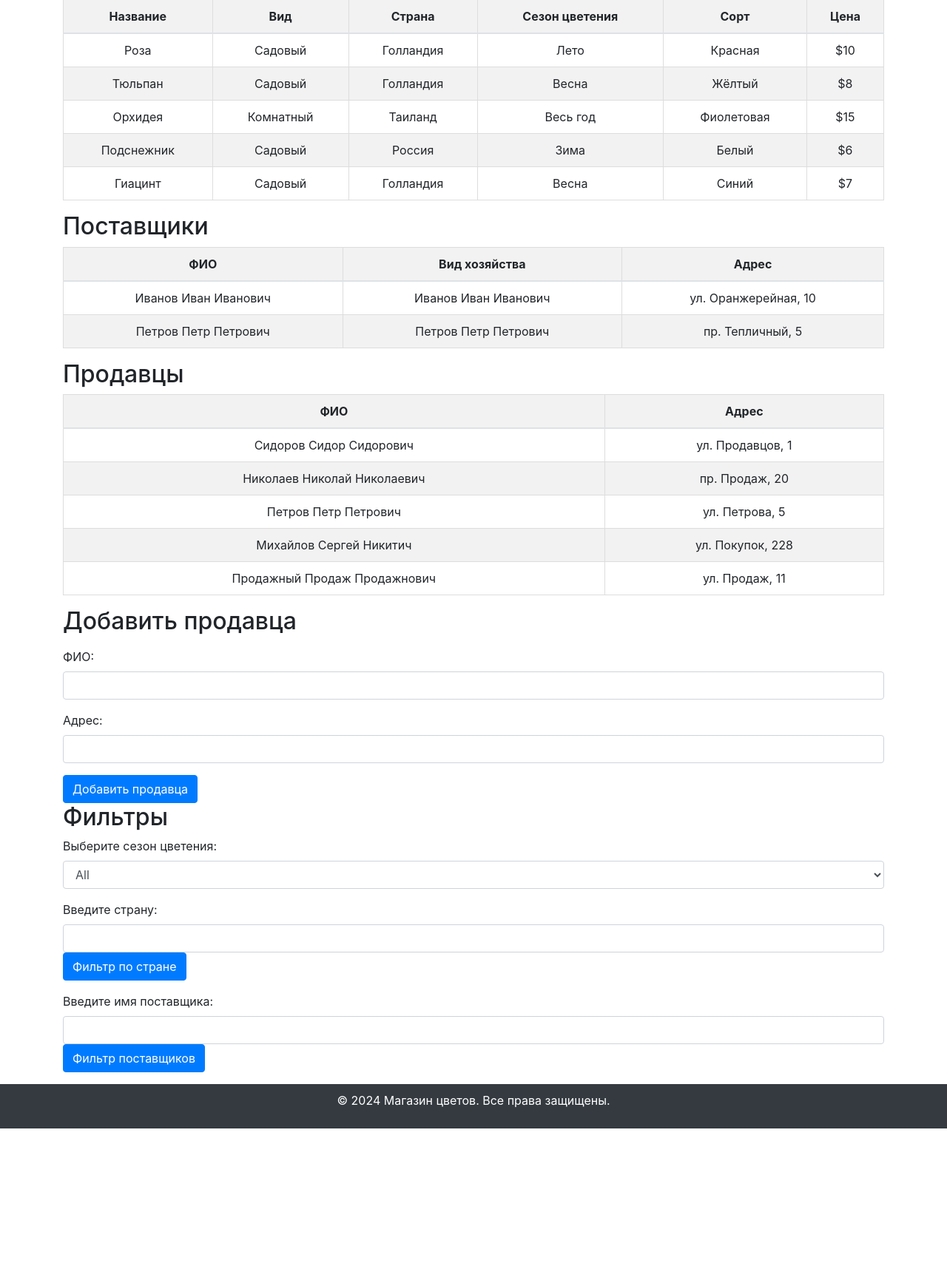
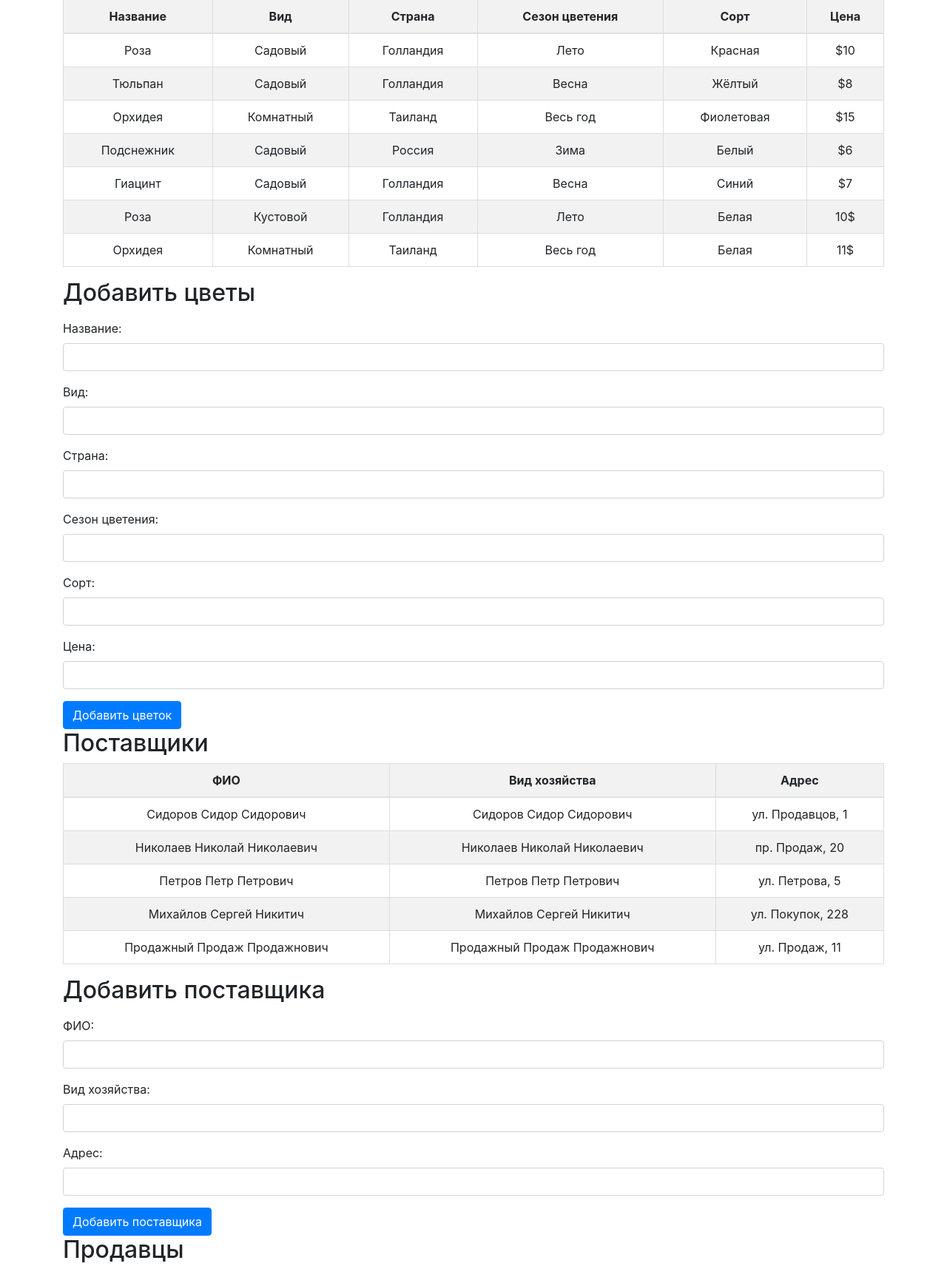
Before and after one commit to spl1ntero/savvochka, a Flask app: page / in a window 1280 px wide. Shown: the part 215-1927 px from the top of the page at 74% size. Before the commit the page ends 1741 px from the top, so only its background shows below. Run offline with Flask 3, Linux system fonts and the light colour scheme; some libraries are stand-ins or nearby versions.

Commit message:
Add files via upload

```diff
--- a/app.py
+++ b/app.py
@@ -82,5 +82,36 @@ def add_seller():
     return redirect(url_for('index'))
 
 
+@app.route('/add_supplier', methods=['POST'])
+def add_supplier():
+    name = request.form.get('name')
+    type = request.form.get('type')
+    address = request.form.get('address')
+
+    new_supplier = {"name": name, "type": type, "address": address}
+    suppliers.append(new_supplier)
+
+    save_data(supplers, 'suppliers.json')
+
+    return redirect(url_for('index'))
+
+
+@app.route('/add_flower', methods=['POST'])
+def add_flower():
+    name = request.form.get('name')
+    type = request.form.get('type')
+    country = request.form.get('country')
+    season = request.form.get('season')
+    sort = request.form.get('sort')
+    price = request.form.get('price')
+
+    new_flower = {"name": name, "type": type, "country": country, "season": season, "sort": sort, "price": price}
+    flowers.append(new_flower)
+
+    save_data(flowers, 'flowers.json')
+
+    return redirect(url_for('index'))
+
+
 if __name__ == '__main__':
     app.run(debug=True)
--- a/flowers.json
+++ b/flowers.json
@@ -1,7 +1,58 @@
 [
-  {"name": "Роза", "type": "Садовый", "country": "Голландия", "season": "Лето", "sort": "Красная", "price": "$10"},
-  {"name": "Тюльпан", "type": "Садовый", "country": "Голландия", "season": "Весна", "sort": "Жёлтый", "price": "$8"},
-  {"name": "Орхидея", "type": "Комнатный", "country": "Таиланд", "season": "Весь год", "sort": "Фиолетовая", "price": "$15"},
-  {"name": "Подснежник", "type": "Садовый", "country": "Россия", "season": "Зима", "sort": "Белый", "price": "$6"},
-  {"name": "Гиацинт", "type": "Садовый", "country": "Голландия", "season": "Весна", "sort": "Синий", "price": "$7"}
+    {
+        "name": "Роза",
+        "type": "Садовый",
+        "country": "Голландия",
+        "season": "Лето",
+        "sort": "Красная",
+        "price": "$10"
+    },
+    {
+        "name": "Тюльпан",
+        "type": "Садовый",
+        "country": "Голландия",
+        "season": "Весна",
+        "sort": "Жёлтый",
+        "price": "$8"
+    },
+    {
+        "name": "Орхидея",
+        "type": "Комнатный",
+        "country": "Таиланд",
+        "season": "Весь год",
+        "sort": "Фиолетовая",
+        "price": "$15"
+    },
+    {
+        "name": "Подснежник",
+        "type": "Садовый",
+        "country": "Россия",
+        "season": "Зима",
+        "sort": "Белый",
+        "price": "$6"
+    },
+    {
+        "name": "Гиацинт",
+        "type": "Садовый",
+        "country": "Голландия",
+        "season": "Весна",
+        "sort": "Синий",
+        "price": "$7"
+    },
+    {
+        "name": "Роза",
+        "type": "Кустовой",
+        "country": "Голландия",
+        "season": "Лето",
+        "sort": "Белая",
+        "price": "10$"
+    },
+    {
+        "name": "Орхидея",
+        "type": "Комнатный",
+        "country": "Таиланд",
+        "season": "Весь год",
+        "sort": "Белая",
+        "price": "11$"
+    }
 ]
--- a/suppliers.json
+++ b/suppliers.json
@@ -1,4 +1,22 @@
 [
-  {"name": "Иванов Иван Иванович", "type": "Оранжерея", "address": "ул. Оранжерейная, 10"},
-  {"name": "Петров Петр Петрович", "type": "Тепличное хозяйство", "address": "пр. Тепличный, 5"}
+    {
+        "name": "Сидоров Сидор Сидорович",
+        "address": "ул. Продавцов, 1"
+    },
+    {
+        "name": "Николаев Николай Николаевич",
+        "address": "пр. Продаж, 20"
+    },
+    {
+        "name": "Петров Петр Петрович",
+        "address": "ул. Петрова, 5"
+    },
+    {
+        "name": "Михайлов Сергей Никитич",
+        "address": "ул. Покупок, 228"
+    },
+    {
+        "name": "Продажный Продаж Продажнович",
+        "address": "ул. Продаж, 11"
+    }
 ]
--- a/templates/index.html
+++ b/templates/index.html
@@ -85,6 +85,35 @@
                 ...
 
             </table>
+            <h2>Добавить цветы</h2>
+            <form id="addFlowersForm" method="post" action="/add_flower">
+                <div class="form-group mt-3">
+                    <label for="FlowerNameInput">Название:</label>
+                    <input type="text" class="form-control" id="FlowerNameInput" name="name">
+                </div>
+                <div class="form-group">
+                    <label for="FlowerTypeInput">Вид:</label>
+                    <input type="text" class="form-control" id="FlowerTypeInput" name="type">
+                </div>
+                <div class="form-group">
+                    <label for="FlowerCountryInput">Страна:</label>
+                    <input type="text" class="form-control" id="FlowerCountryInput" name="country">
+                </div>
+                <div class="form-group">
+                    <label for="FlowerSeasonInput">Сезон цветения:</label>
+                    <input type="text" class="form-control" id="FlowerSeasonInput" name="season">
+                </div>
+                <div class="form-group">
+                    <label for="FlowerSortInput">Сорт:</label>
+                    <input type="text" class="form-control" id="FlowerSortInput" name="sort">
+                </div>
+                <div class="form-group">
+                    <label for="FlowerPriceInput">Цена:</label>
+                    <input type="text" class="form-control" id="FlowerPriceInput" name="price">
+                </div>
+
+                <button type="submit" class="btn btn-primary">Добавить цветок</button>
+            </form>
         </div>
         <div class="col-md-12">
             <h2>Поставщики</h2>
@@ -116,6 +145,23 @@
                 {% endif %}
                 </tbody>
             </table>
+            <h2>Добавить поставщика</h2>
+            <form id="addSupplierForm" method="post" action="/add_supplier">
+                <div class="form-group mt-3">
+                    <label for="supplierNameInput">ФИО:</label>
+                    <input type="text" class="form-control" id="supplierNameInput" name="name">
+                </div>
+                <div class="form-group">
+                    <label for="supplierTypeInput">Вид хозяйства:</label>
+                    <input type="text" class="form-control" id="supplierTypeInput" name="type">
+                </div>
+                <div class="form-group">
+                    <label for="supplierAddressInput">Адрес:</label>
+                    <input type="text" class="form-control" id="supplierAddressInput" name="address">
+                </div>
+
+                <button type="submit" class="btn btn-primary">Добавить поставщика</button>
+            </form>
         </div>
 
         <div class="col-md-12">
```
